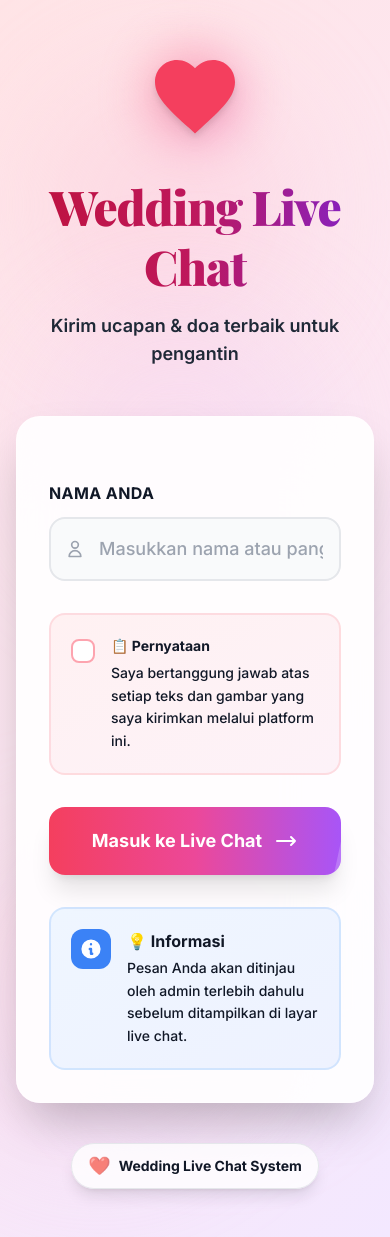
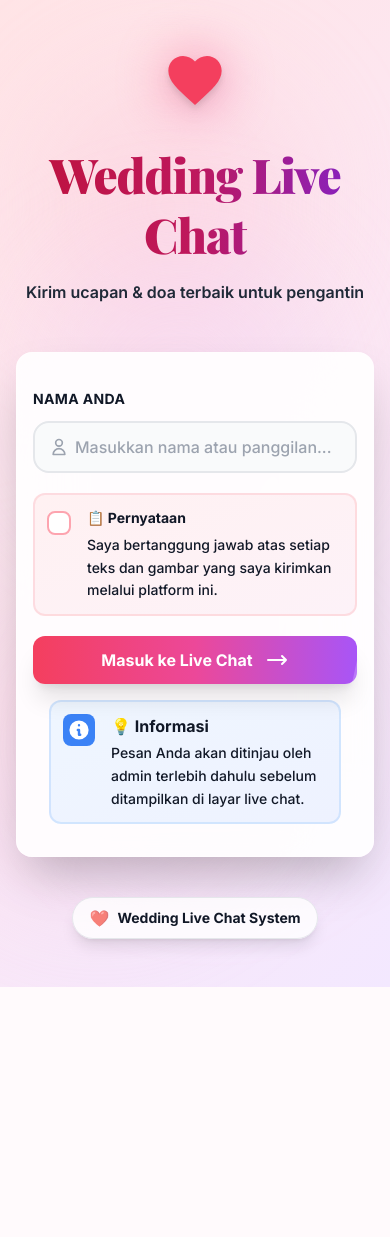
Before and after one commit to FlamionZ/wedding-livechat, a Laravel app: page / in a window 390 px wide. After the commit the page ends 987 px from the top, so only its background shows below. Run offline with Laravel 12, Linux system fonts and the light colour scheme; style sheets or scripts are compiled from the project's sources.

Commit message:
perbaikan ui dan realtime chat

```diff
--- a/resources/js/app.js
+++ b/resources/js/app.js
@@ -62,9 +62,16 @@ const initPublicChat = () => {
 	const emptyState = root.querySelector('[data-empty-chat]');
 	const existing = root.dataset.messages ? JSON.parse(root.dataset.messages) : [];
 
+
 	const appendMessage = (message) => {
+		// Cek duplikasi: cari elemen dengan data-id pesan yang sama
+		if (list?.querySelector(`[data-id="${message.id}"]`)) {
+			return; // Sudah ada, jangan tambahkan lagi
+		}
 		emptyState?.classList.add('hidden');
-		list?.appendChild(renderMessageCard(message));
+		const card = renderMessageCard(message);
+		card.setAttribute('data-id', message.id);
+		list?.appendChild(card);
 		list?.lastElementChild?.scrollIntoView({ behavior: 'smooth', block: 'end' });
 	};
 
@@ -148,10 +155,14 @@ const initAdminDashboard = () => {
 
 	const addPendingCard = (message) => {
 		emptyPending?.classList.add('hidden');
-
+		// Cek duplikasi: cari elemen dengan data-id pesan yang sama
+		if (pendingList?.querySelector(`[data-id="${message.id}"]`)) {
+			return; // Sudah ada, jangan tambahkan lagi
+		}
 		const card = document.createElement('article');
-		card.dataset.messageCard = message.id;
 		card.className = 'bg-white shadow-lg rounded-xl border border-emerald-100 p-4 space-y-3';
+		card.setAttribute('data-message-card', message.id);
+		card.setAttribute('data-id', message.id);
 
 		const header = document.createElement('div');
 		header.className = 'flex items-start justify-between gap-3';
@@ -218,8 +229,13 @@ const initAdminDashboard = () => {
 	};
 
 	const addFeedCard = (message) => {
+		// Cek duplikasi: cari elemen dengan data-id pesan yang sama
+		if (feedList?.querySelector(`[data-id="${message.id}"]`)) {
+			return; // Sudah ada, jangan tambahkan lagi
+		}
 		const card = renderMessageCard(message);
 		card.classList.add('bg-white/95', 'border', 'border-emerald-100');
+		card.setAttribute('data-id', message.id);
 		feedList?.appendChild(card);
 		feedList?.lastElementChild?.scrollIntoView({ behavior: 'smooth', block: 'end' });
 	};
--- a/resources/views/admin/dashboard.blade.php
+++ b/resources/views/admin/dashboard.blade.php
@@ -65,7 +65,7 @@
                 </div>
                 <div class="flex-1 overflow-y-auto space-y-3" data-pending-list>
                     @forelse ($pendingMessages as $message)
-                        <article data-message-card="{{ $message->id }}" class="bg-white shadow-lg rounded-xl border border-emerald-100 p-4 space-y-3">
+                        <article data-message-card="{{ $message->id }}" data-id="{{ $message->id }}" class="bg-white shadow-lg rounded-xl border border-emerald-100 p-4 space-y-3">
                             <div class="flex items-start justify-between gap-3">
                                 <div>
                                     <p class="text-xs uppercase tracking-wide text-emerald-700">{{ $message->created_at->format('H:i') }}</p>
--- a/resources/views/nickname.blade.php
+++ b/resources/views/nickname.blade.php
@@ -45,7 +45,7 @@
                 <div class="inline-flex items-center justify-center mb-4">
                     <div class="relative">
                         <div class="absolute inset-0 bg-gradient-to-br from-rose-400 to-pink-400 rounded-full blur-xl opacity-50 animate-pulse"></div>
-                        <svg class="w-24 h-24 text-rose-500 relative drop-shadow-lg" fill="currentColor" viewBox="0 0 24 24">
+                        <svg class="w-16 h-16 sm:w-24 sm:h-24 text-rose-500 relative drop-shadow-lg" fill="currentColor" viewBox="0 0 24 24">
                             <path d="M12 21.35l-1.45-1.32C5.4 15.36 2 12.28 2 8.5 2 5.42 4.42 3 7.5 3c1.74 0 3.41.81 4.5 2.09C13.09 3.81 14.76 3 16.5 3 19.58 3 22 5.42 22 8.5c0 3.78-3.4 6.86-8.55 11.54L12 21.35z"/>
                         </svg>
                     </div>
@@ -53,11 +53,11 @@
                 <h1 class="text-5xl md:text-6xl font-display font-black text-transparent bg-clip-text bg-gradient-to-r from-rose-700 via-pink-700 to-purple-700 tracking-tight leading-tight">
                     Wedding Live Chat
                 </h1>
-                <p class="text-lg text-gray-800 max-w-md mx-auto font-semibold">Kirim ucapan & doa terbaik untuk pengantin</p>
+                <p class="text-base sm:text-lg text-gray-800 max-w-md mx-auto font-semibold">Kirim ucapan & doa terbaik untuk pengantin</p>
             </div>
 
             <!-- Main Card with enhanced design -->
-            <div class="bg-white/90 backdrop-blur-2xl rounded-3xl shadow-2xl border border-white/20 overflow-hidden animate-scaleIn" style="animation-delay: 0.2s;">
+            <div class="bg-white/90 backdrop-blur-2xl rounded-2xl sm:rounded-3xl shadow-2xl border border-white/20 overflow-hidden animate-scaleIn" style="animation-delay: 0.2s;">
                 @if (session('error'))
                     <div class="m-8 mb-0 p-4 bg-red-50 border-l-4 border-red-500 text-red-800 rounded-xl text-sm font-medium">
                         <div class="flex items-center space-x-2">
@@ -69,12 +69,12 @@
                     </div>
                 @endif
 
-                <form id="nicknameForm" action="{{ route('chat.enter') }}" method="POST" class="p-8 space-y-8">
+                <form id="nicknameForm" action="{{ route('chat.enter') }}" method="POST" class="p-4 sm:p-8 space-y-5 sm:space-y-8">
                     @csrf
 
                     <!-- Nickname Input with icon -->
                     <div class="space-y-3">
-                        <label for="nickname" class="block text-base font-black text-gray-900 uppercase tracking-wide">
+                        <label for="nickname" class="block text-sm sm:text-base font-black text-gray-900 uppercase tracking-wide">
                             Nama Anda
                         </label>
                         <div class="relative group">
@@ -91,7 +91,7 @@
                                 maxlength="50"
                                 value="{{ old('nickname') }}"
                                 placeholder="Masukkan nama atau panggilan..."
-                                class="w-full pl-12 pr-4 py-4 bg-gray-50 border-2 border-gray-200 rounded-2xl focus:border-rose-500 focus:ring-4 focus:ring-rose-100 focus:bg-white transition-all outline-none text-gray-900 placeholder-gray-400 font-medium text-lg"
+                                class="w-full pl-10 pr-3 py-3 sm:pl-12 sm:pr-4 sm:py-4 bg-gray-50 border-2 border-gray-200 rounded-2xl focus:border-rose-500 focus:ring-4 focus:ring-rose-100 focus:bg-white transition-all outline-none text-gray-900 placeholder-gray-400 font-medium text-base sm:text-lg"
                             />
                         </div>
                         @error('nickname')
@@ -105,7 +105,7 @@
                     </div>
 
                     <!-- Disclaimer Checkbox with better visual -->
-                    <div class="space-y-3 bg-gradient-to-br from-rose-50 to-pink-50 border-2 border-rose-200/60 rounded-2xl p-5">
+                    <div class="space-y-2 sm:space-y-3 bg-gradient-to-br from-rose-50 to-pink-50 border-2 border-rose-200/60 rounded-xl sm:rounded-2xl p-3 sm:p-5">
                         <label class="flex items-start space-x-4 cursor-pointer group">
                             <input
                                 type="checkbox"
@@ -124,14 +124,14 @@
                     <!-- Submit Button with enhanced design -->
                     <button
                         type="submit"
-                        class="group relative w-full text-white font-bold py-5 rounded-2xl shadow-xl hover:shadow-2xl transform hover:scale-[1.02] hover:-translate-y-1 active:scale-[0.98] active:translate-y-0 transition-all duration-200 overflow-hidden"
+                        class="group relative w-full text-white font-bold py-3 sm:py-5 rounded-xl sm:rounded-2xl shadow-xl hover:shadow-2xl transform hover:scale-[1.02] hover:-translate-y-1 active:scale-[0.98] active:translate-y-0 transition-all duration-200 overflow-hidden"
                         style="background: linear-gradient(90deg, #f43f5e 0%, #ec4899 50%, #a855f7 100%);"
                         onmouseover="this.style.background='linear-gradient(90deg, #e11d48 0%, #db2777 50%, #9333ea 100%)'"
                         onmouseout="this.style.background='linear-gradient(90deg, #f43f5e 0%, #ec4899 50%, #a855f7 100%)'"
                     >
                         <div class="absolute inset-0 bg-white/20 transform -skew-x-12 translate-x-full group-hover:translate-x-[-200%] transition-transform duration-700"></div>
                         <div class="relative flex items-center justify-center space-x-3">
-                            <span class="text-lg">Masuk ke Live Chat</span>
+                            <span class="text-base sm:text-lg">Masuk ke Live Chat</span>
                             <svg class="w-6 h-6 transform group-hover:translate-x-1 transition-transform" fill="none" stroke="currentColor" viewBox="0 0 24 24">
                                 <path stroke-linecap="round" stroke-linejoin="round" stroke-width="2" d="M17 8l4 4m0 0l-4 4m4-4H3"/>
                             </svg>
@@ -141,10 +141,10 @@
 
                 <!-- Info Box dengan icon dan better spacing -->
                 <div class="px-8 pb-8">
-                    <div class="bg-gradient-to-br from-blue-50 to-indigo-50 border-2 border-blue-200/60 rounded-2xl p-5">
+                    <div class="bg-gradient-to-br from-blue-50 to-indigo-50 border-2 border-blue-200/60 rounded-xl sm:rounded-2xl p-3 sm:p-5">
                         <div class="flex items-start space-x-4">
                             <div class="flex-shrink-0">
-                                <div class="w-10 h-10 bg-blue-500 rounded-xl flex items-center justify-center">
+                                <div class="w-8 h-8 sm:w-10 sm:h-10 bg-blue-500 rounded-lg sm:rounded-xl flex items-center justify-center">
                                     <svg class="w-6 h-6 text-white" fill="currentColor" viewBox="0 0 20 20">
                                         <path fill-rule="evenodd" d="M18 10a8 8 0 11-16 0 8 8 0 0116 0zm-7-4a1 1 0 11-2 0 1 1 0 012 0zM9 9a1 1 0 000 2v3a1 1 0 001 1h1a1 1 0 100-2v-3a1 1 0 00-1-1H9z" clip-rule="evenodd"/>
                                     </svg>
@@ -164,7 +164,7 @@
             <!-- Footer with better design -->
             <div class="text-center mt-10 space-y-3 animate-fadeInUp" style="animation-delay: 0.4s;">
                 <div class="inline-flex items-center space-x-2 px-4 py-2 bg-white/80 backdrop-blur-lg rounded-full shadow-lg border border-gray-200">
-                    <span class="text-red-500 text-lg animate-pulse">❤️</span>
+                    <span class="text-red-500 text-base sm:text-lg animate-pulse">❤️</span>
                     <p class="text-gray-900 text-sm font-bold">
                         Wedding Live Chat System
                     </p>
```
Also changed, not shown: resources/views/chat-new.blade.php (+5 -5 lines).
